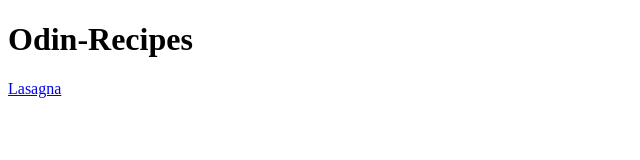
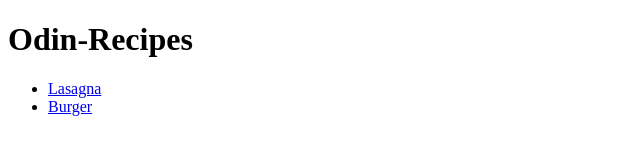
Before and after one commit to whoisgeno/odin-recipes, a plain HTML site: page index.html in a window 1280 px wide. Shown: the whole page, without its empty margins (0-640 px from the left). Drawn offline with Linux system fonts and the light colour scheme.

Commit message:
Added burger link

```diff
--- a/index.html
+++ b/index.html
@@ -7,6 +7,9 @@
 </head>
 <body>
     <h1>Odin-Recipes</h1>
-    <a href="recipes/lasagna.html">Lasagna</a>
+    <ul>
+    <li><a href="recipes/lasagna.html">Lasagna</a></li>
+    <li><a href="recipes/burger.html">Burger</a></li>
+    </ul>
 </body>
 </html>
```
